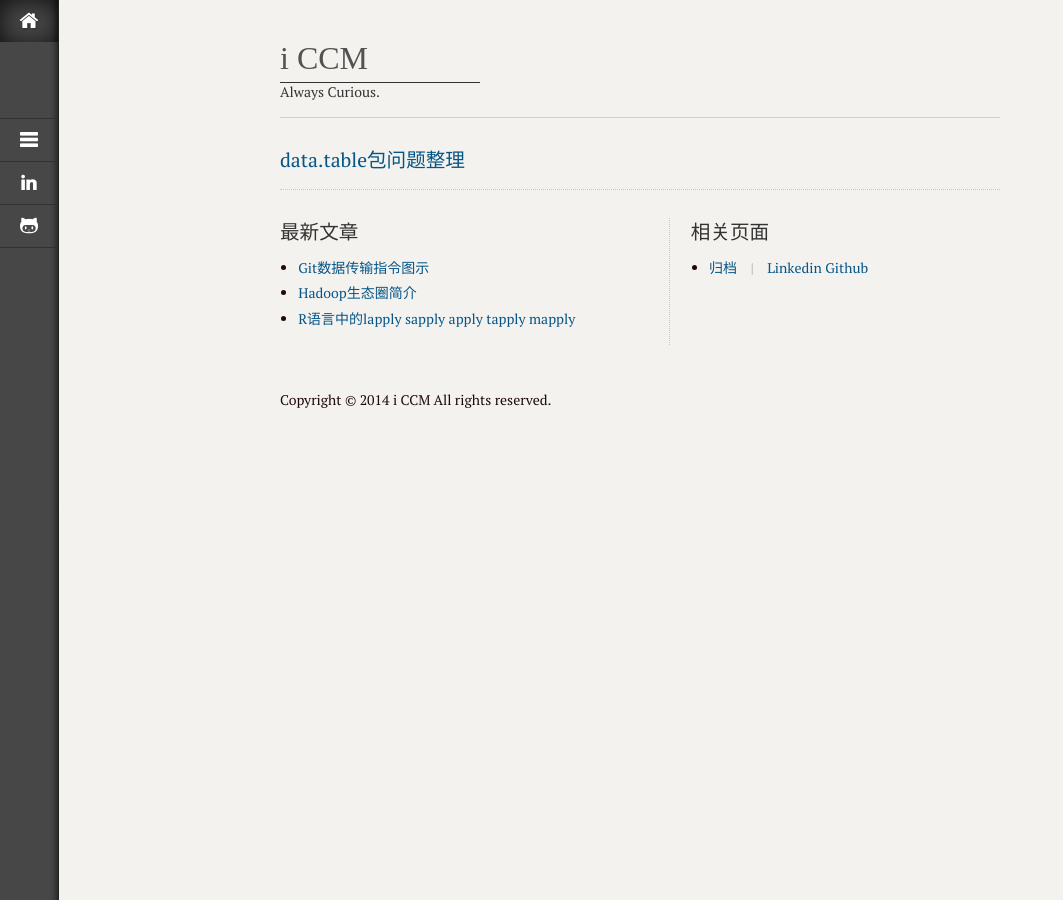
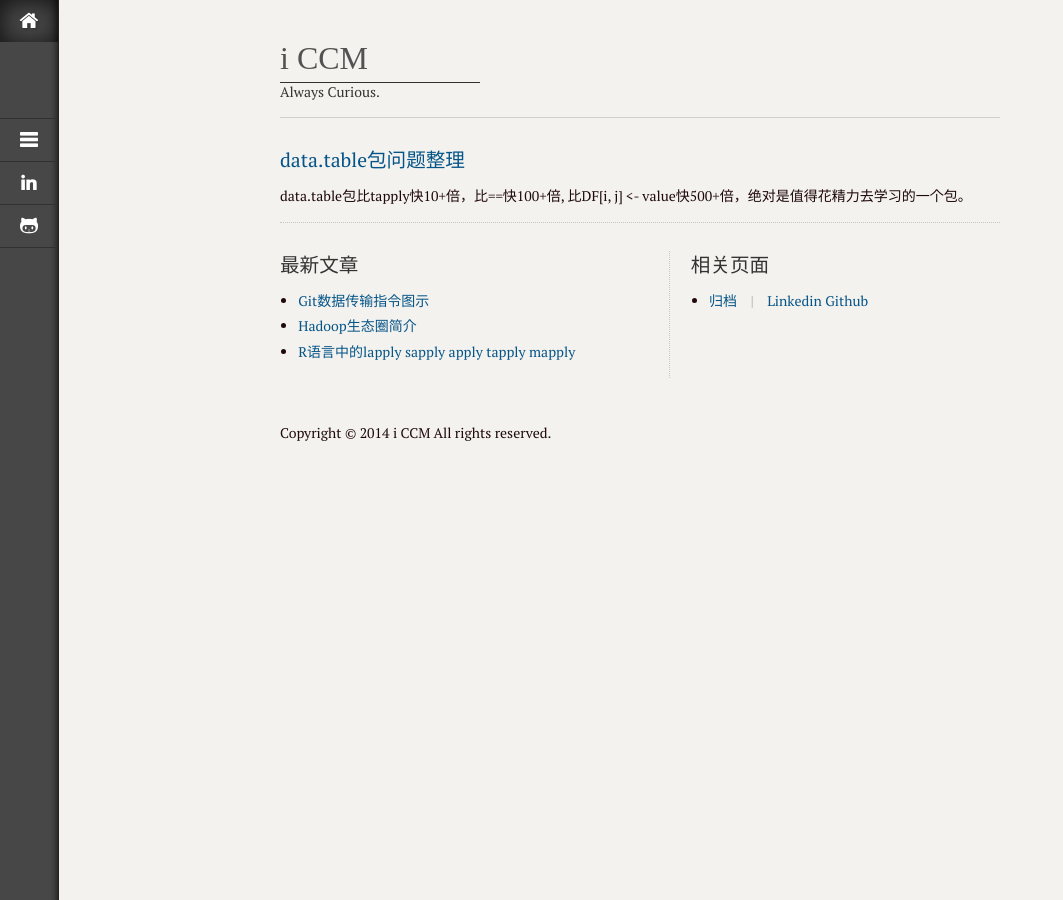
Before and after one commit to TechEnd/ccmien.github.io, a Jekyll site: the page built from index.html, in a window 1280 px wide. Shown: the whole page, without its empty margins (0-1063 px from the left). Built offline with Jekyll 4.4.1, drawn with Linux system fonts in a browser that asks for light colours; Markdown is read by kramdown in place of the engine named in the settings; the list of posts is cut into pages by our own code.

Commit message:
change highlight

````diff
--- a/_config.yml
+++ b/_config.yml
@@ -1,4 +1,4 @@
-markdown: kramdown
+markdown: rdiscount
 pygments: true
 plugins: ./_plugins
 paginate: 10
--- a/_posts/2014-07-12-data-table-package-QA.md
+++ b/_posts/2014-07-12-data-table-package-QA.md
@@ -5,6 +5,8 @@ layout: post
 permalink: /data_table_package_QA/
 categories: R语言
 tags:
+description: data.table包比tapply快10+倍，比==快100+倍, 比DF[i, j] <- value快500+倍，绝对是值得花精力去学习的一个包。
+
 ---
 data.table包比tapply快10+倍，比==快100+倍, 比DF[i, j] <- value快500+倍，绝对是值得花精力去学习的一个包。
 
@@ -16,13 +18,13 @@ data.table包比tapply快10+倍，比==快100+倍, 比DF[i, j] <- value快500+
 `DT[where,select|update,group by][having][order by][ ]...[ ]`
 
 ## Q: 读入数据
-```r
+{% highlight r %}
 DT <- fread("filelocation")
 DT2 <- data.table(read.table("filelocation"))
-```
+{% endhighlight %}
 
 ## Q: 新增/删除/更新变量
-```r
+{% highlight r %}
 # add
 DT[, varnew := var1 + var2]
 DT[, `:=`(varnew1 = var1 * var2, varnew2 = var1 / var2)]
@@ -33,11 +35,12 @@ DT[, c("var4", "var5") := NULL]
 # update
 DT[, varupdate := ifelse(var1 > var2, 0, varupdate)]
 DT[var1 > var2, varupdate := 0]
-```
+{% endhighlight %}
+
 ## Q：j中函数使用变量名
-```r
+{% highlight r %}
 fun <-function(x,y,where=parent.frame()){
 	return(get(x,where) * get(y,where))
 	}
 DT[, lapply(c('var1','var2'), fun, y ='var3', where=.SD)]
-```
+{% endhighlight %}
````
